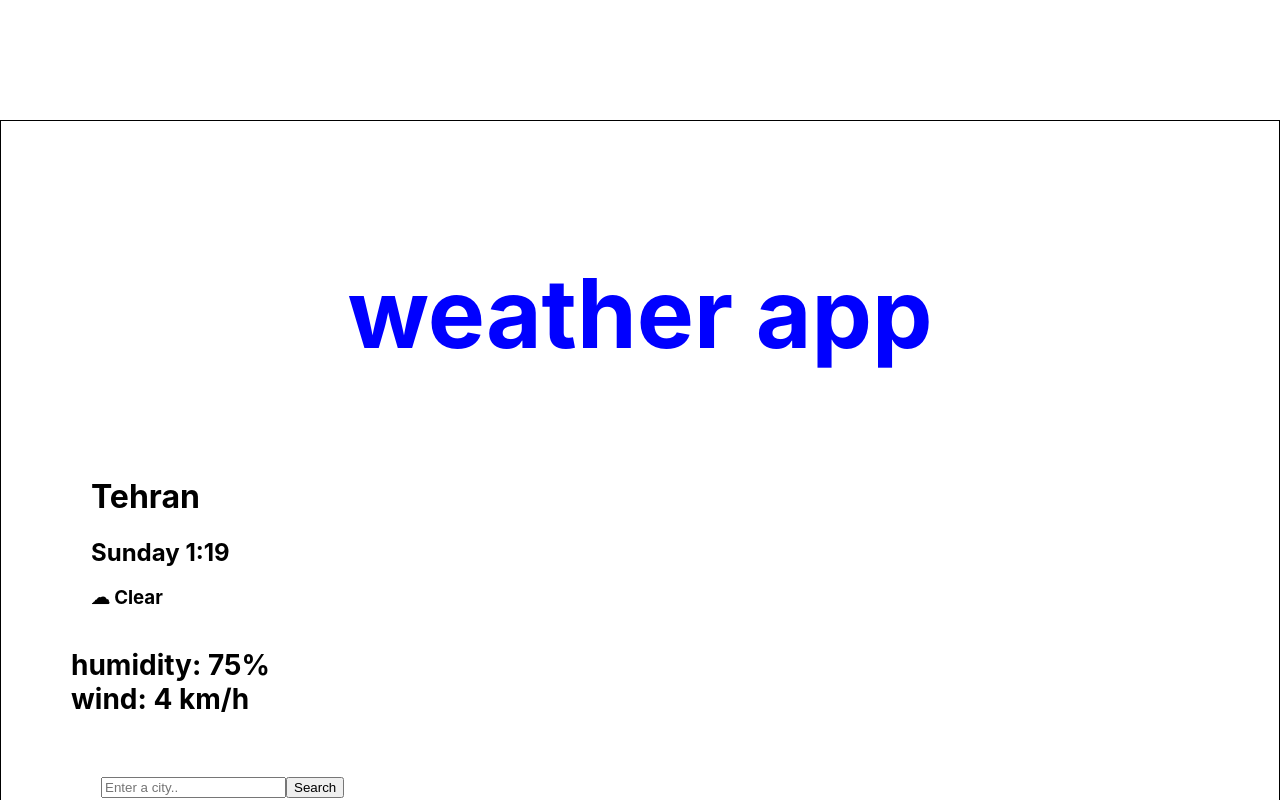
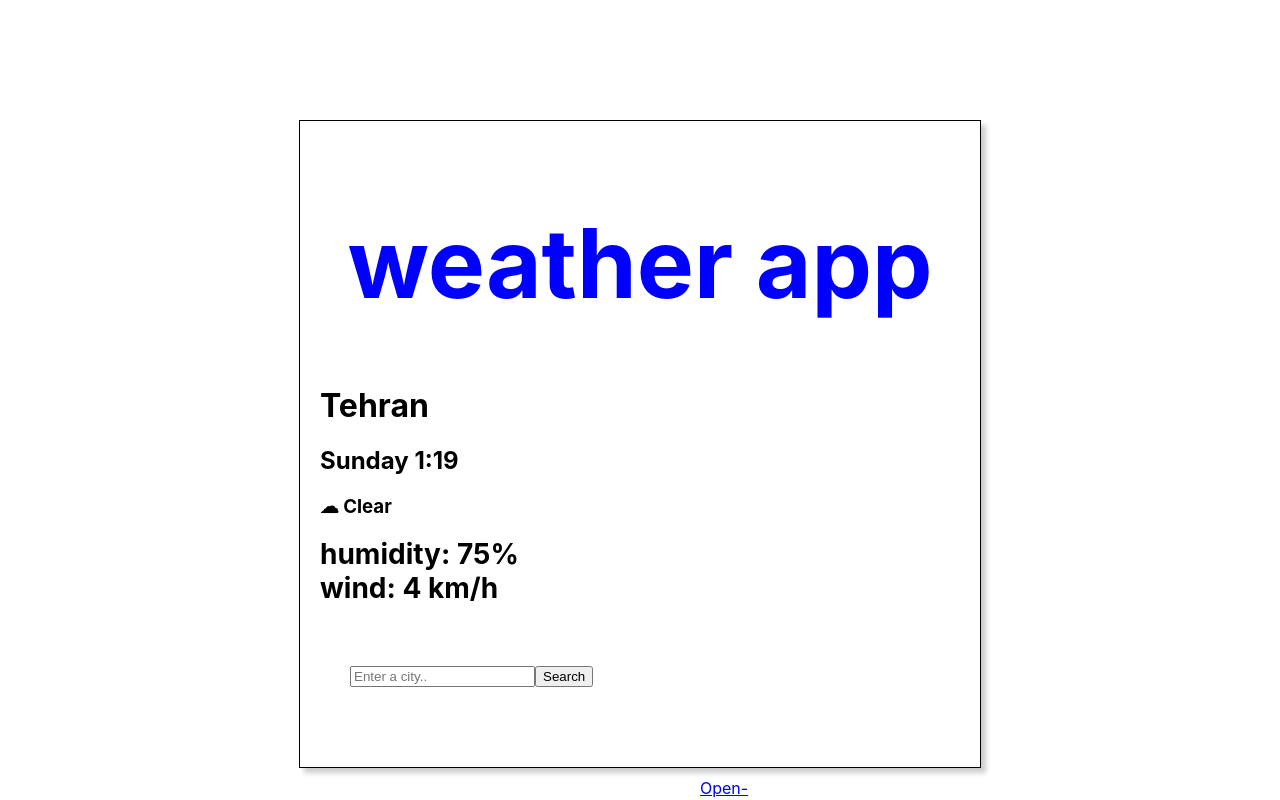
Before and after one commit to njm-5558/wearhet-react, a React (Create React App) app: page / in a window 1280 px wide. Shown: the top 800 px of the page. Built offline with nearby package versions, Linux system fonts and the light colour scheme.

Commit message:
adding css

```diff
--- a/src/App.css
+++ b/src/App.css
@@ -8,8 +8,11 @@ color: blue;}
 }
 .container{
   border: 1px solid black;
+  width: 50%;
+  display: block;
+ margin: 0 auto;
   box-shadow:5px 5px 5px rgb(0,0,0,0.2);
-  padding: 70px;
+ padding: 20px;
   margin-top: 120px ;
 }
 .GitHub-link{
@@ -18,6 +21,3 @@ color: blue;}
 
 .feature{font-size: 28px;
 font-weight: bold;}
-
-.appCity{ padding: 20px;
-}
```
